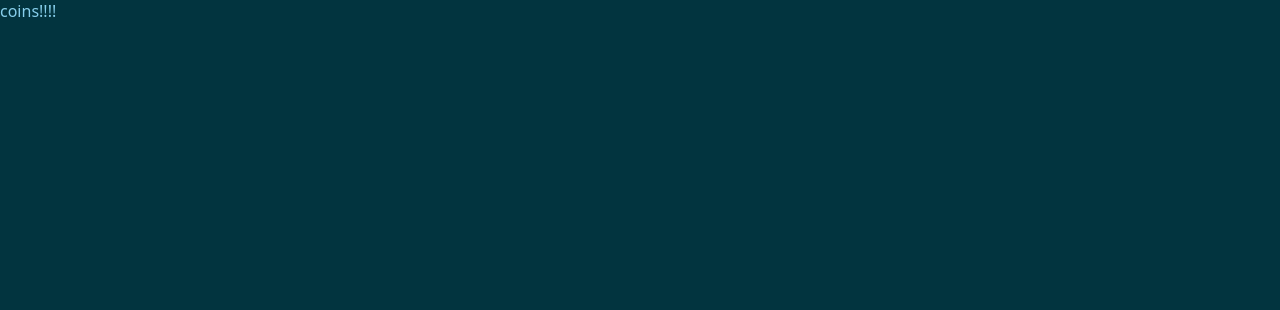
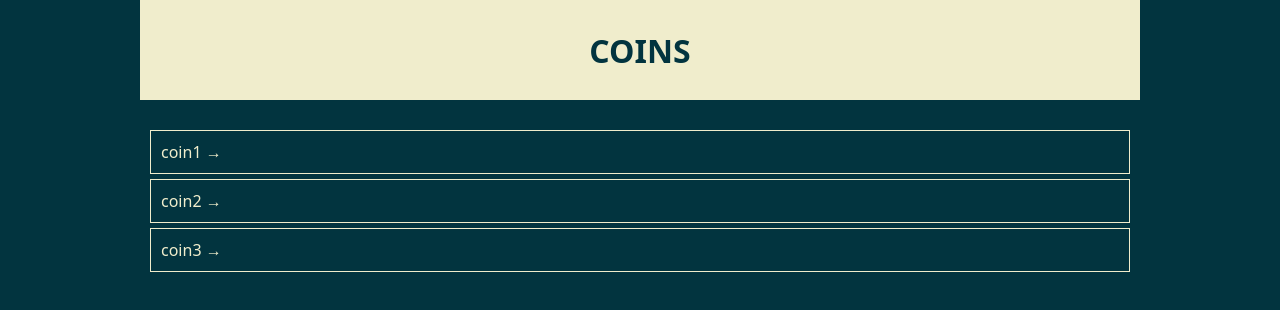
Before and after one commit to beom-jun-kim/coin_info, a React (Create React App) app: page / in a window 1280 px wide. Shown: the top 310 px of the page. Built offline with nearby package versions, Linux system fonts and the light colour scheme.

Commit message:
컴포넌트 스타일링

```diff
--- a/src/App.tsx
+++ b/src/App.tsx
@@ -33,6 +33,7 @@ const GlobalStyle = createGlobalStyle`
   }
   a {
     text-decoration: none;
+    color: inherit;
   }
   ul {
     list-style:none;
--- a/src/Router.tsx
+++ b/src/Router.tsx
@@ -1,7 +1,6 @@
 import { BrowserRouter, Routes, Route } from "react-router-dom";
 import Coins from "./routes/Coins";
 import Coin from "./routes/Coin";
-
 function Router() {
   return (
     <BrowserRouter>
--- a/src/routes/Coins.tsx
+++ b/src/routes/Coins.tsx
@@ -1,11 +1,84 @@
+import { Link } from "react-router-dom";
 import styled from "styled-components";
 
 const Title = styled.h1`
-  color: ${(props) => props.theme.accentColor};
+  color: ${(props) => props.theme.bgColor};
+  font-weight:600;
+  font-size: 2rem;
 `;
 
+const Container = styled.div`
+  max-width:1000px;
+  margin: 0 auto;
+`;
+const Header = styled.header`
+  display:flex;
+  justify-content: center;
+  align-items:center;
+  margin-bottom:20px;
+  background:${props => props.theme.textColor};
+  height: 100px;
+`;
+const CoinList = styled.ul`
+  padding:10px;
+`;
+const Coin = styled.li`
+  padding:10px;
+  border:1px solid;
+  margin-bottom:5px;
+  transition:.5s;
+  &:hover {
+    background:${(props) => props.theme.textColor};
+    color:${(props) => props.theme.bgColor};
+    border:1px solid ${(props) => props.theme.textColor};
+  }
+`;
+
+const coins = [
+  {
+    id: 1,
+    name: "coin1",
+    symbol:"coin1",
+    rank:1,
+    is_new:false,
+    is_active:false,
+    type:"token",
+  },
+  {
+    id: 2,
+    name: "coin2",
+    symbol:"coin2",
+    rank:2,
+    is_new:false,
+    is_active:false,
+    type:"token",
+  },
+  {
+    id: 3,
+    name: "coin3",
+    symbol:"coin3",
+    rank:3,
+    is_new:false,
+    is_active:false,
+    type:"token",
+  },
+];
+
 function Coins() {
-  return <Title>coins!!!!</Title>;
+  return (
+    <Container>
+      <Header>
+        <Title>COINS</Title>
+      </Header>
+      <CoinList>
+        {coins.map((coin) => (
+          <Link to={`/${coin.id}`}>
+            <Coin key={coin.id}>{coin.name} → </Coin>
+          </Link>
+        ))}
+      </CoinList>
+    </Container>
+  );
 }
 
 export default Coins;
```
